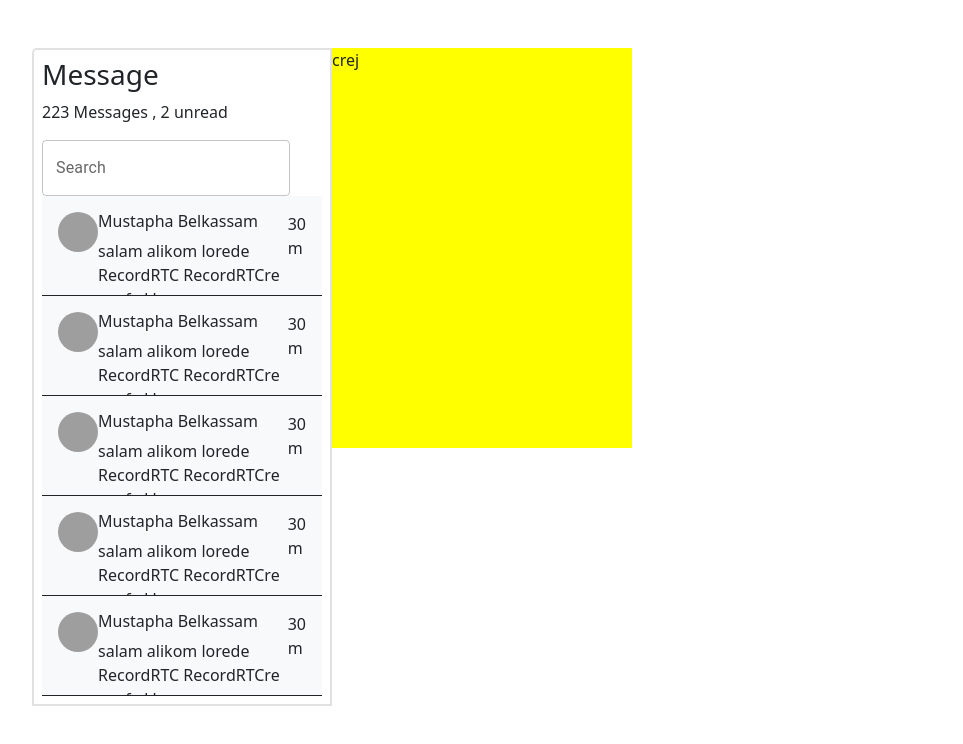
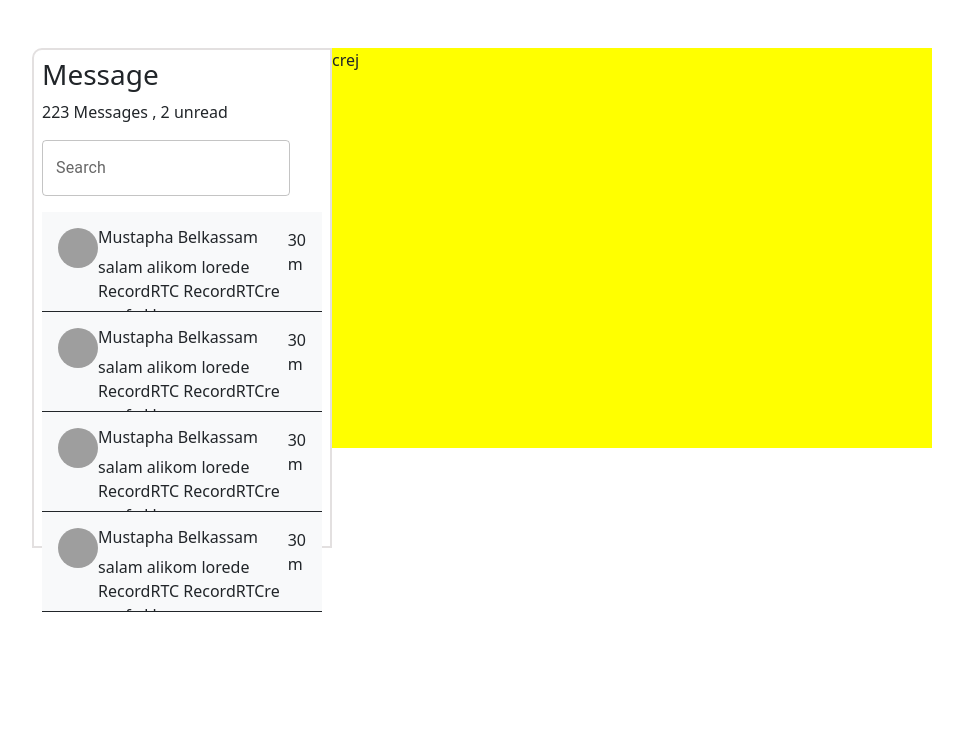
Before and after one commit to developython14/react_django_app, a React (Create React App) app in the folder frontend/: page /chat in a window 1280 px wide. Shown: the top 744 px of the page, without its empty margins (16-979 px from the left). Built offline with nearby package versions, Linux system fonts and the light colour scheme; grey boxes are pictures that could not be loaded.

Commit message:
work on react parts

```diff
--- a/frontend/src/pages/chat/chat.css
+++ b/frontend/src/pages/chat/chat.css
@@ -1,13 +1,13 @@
 .section1{
     width: 300px;
     border: solid 2px rgb(227, 224, 224);
-    border-top-left-radius:5px ;
-
+    border-top-left-radius:10px ;
+    height: 500px;
 }
 
 
 .section2{
     background-color: yellow;
-    width: 300px;
+    width: 600px;
     height: 400px;
 }
--- a/frontend/src/pages/chat/chat.js
+++ b/frontend/src/pages/chat/chat.js
@@ -17,7 +17,7 @@ function Chat (){
             <div className='section1 p-2'>
                 <h3>Message</h3>
                 <p>223 Messages , 2 unread</p>
-                <TextField id="outlined-basic" label="Search" variant="outlined" />
+                <TextField id="outlined-basic" label="Search" variant="outlined" className='pb-3' />
                 <Message_componant></Message_componant>
 
             </div>
@@ -46,7 +46,7 @@ function Message_componant(){
         </div>
     )});
     return(
-        <div className='d-flex flex-column col-12' style={{height:'500px' , overflow:'auto'}}>
+        <div className='d-flex flex-column col-12' style={{height:'400px' , overflow:'auto'}}>
         {Messages}
         </div>
 
```
